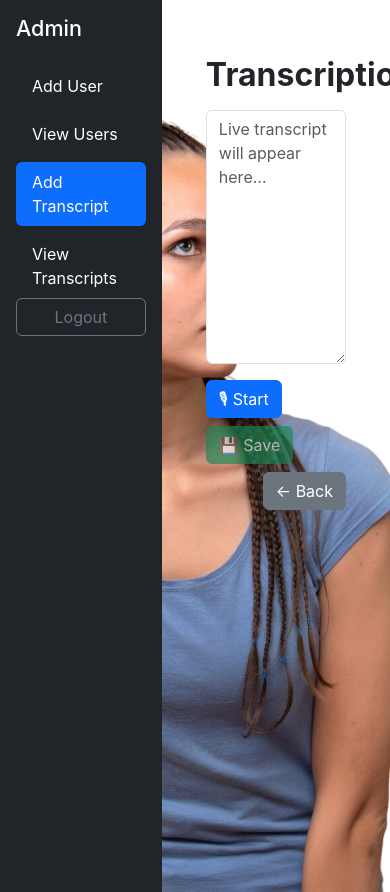
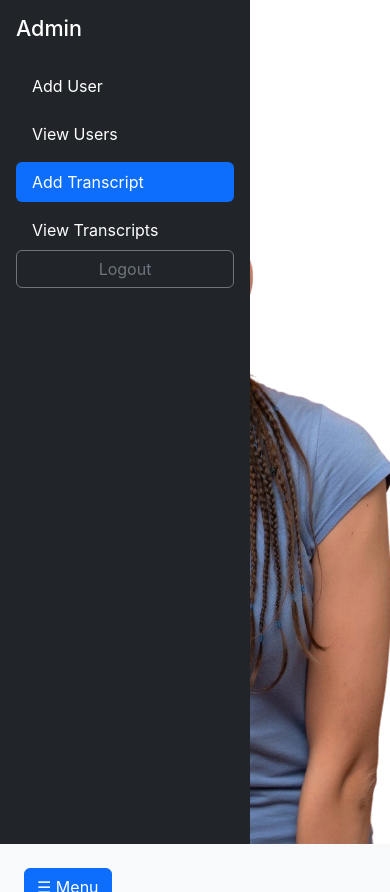
Before and after one commit to Daniel-Kats256/voice-transcription-system, a React (Create React App) app in the folder frontend/: page /admin/add-transcript in a window 390 px wide. Built offline with nearby package versions, Linux system fonts and the light colour scheme; no server answers.

Commit message:
Update AdminLayout.js

```diff
--- a/frontend/src/components/AdminLayout.js
+++ b/frontend/src/components/AdminLayout.js
@@ -1,19 +1,29 @@
-import React from 'react';
+import React, { useState } from 'react';
 import Sidebar from './Sidebar';
 import { Outlet } from 'react-router-dom';
+import { Button } from 'react-bootstrap';
 
-/**
- * AdminLayout - generic layout for all admin-related pages.
- * Renders a permanent sidebar on the left and the selected child route on the right.
- */
 const AdminLayout = () => {
+  const [isCollapsed, setIsCollapsed] = useState(true);
+
+  const toggleSidebar = () => {
+    setIsCollapsed(!isCollapsed);
+  };
+
   return (
-    <div className="d-flex">
+    <div className="d-flex flex-column flex-md-row vh-100">
       {/* Sidebar */}
-      <Sidebar />
+      <Sidebar isCollapsed={isCollapsed} toggleSidebar={toggleSidebar} />
 
-      {/* Main content area */}
-      <div className="flex-grow-1 p-4" style={{ overflowY: 'auto' }}>
+      {/* Main Content */}
+      <div className="flex-grow-1 p-4 bg-light" style={{ overflowY: 'auto' }}>
+        {/* Mobile Toggle Button */}
+        <div className="d-md-none mb-3">
+          <Button variant="primary" onClick={toggleSidebar}>
+            {isCollapsed ? '☰ Menu' : '✖ Close'}
+          </Button>
+        </div>
+
         <Outlet />
       </div>
     </div>
```
